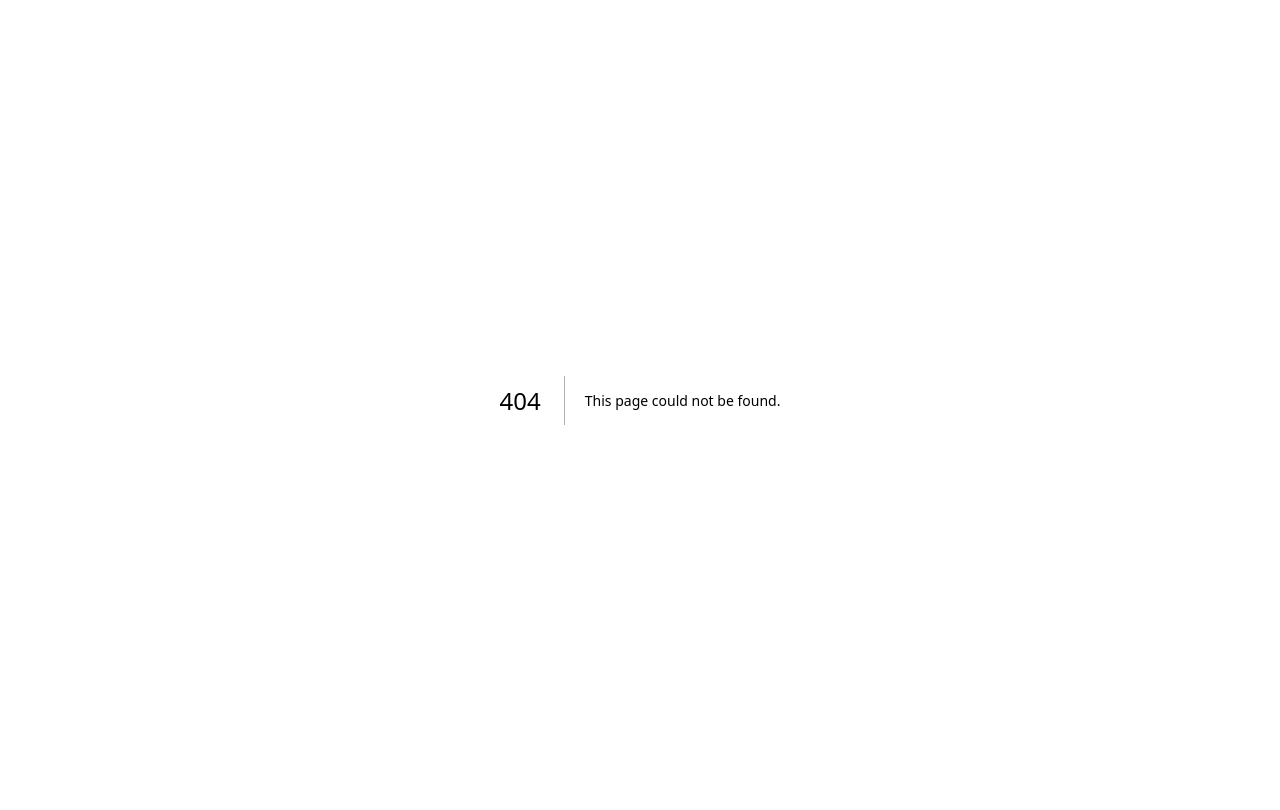
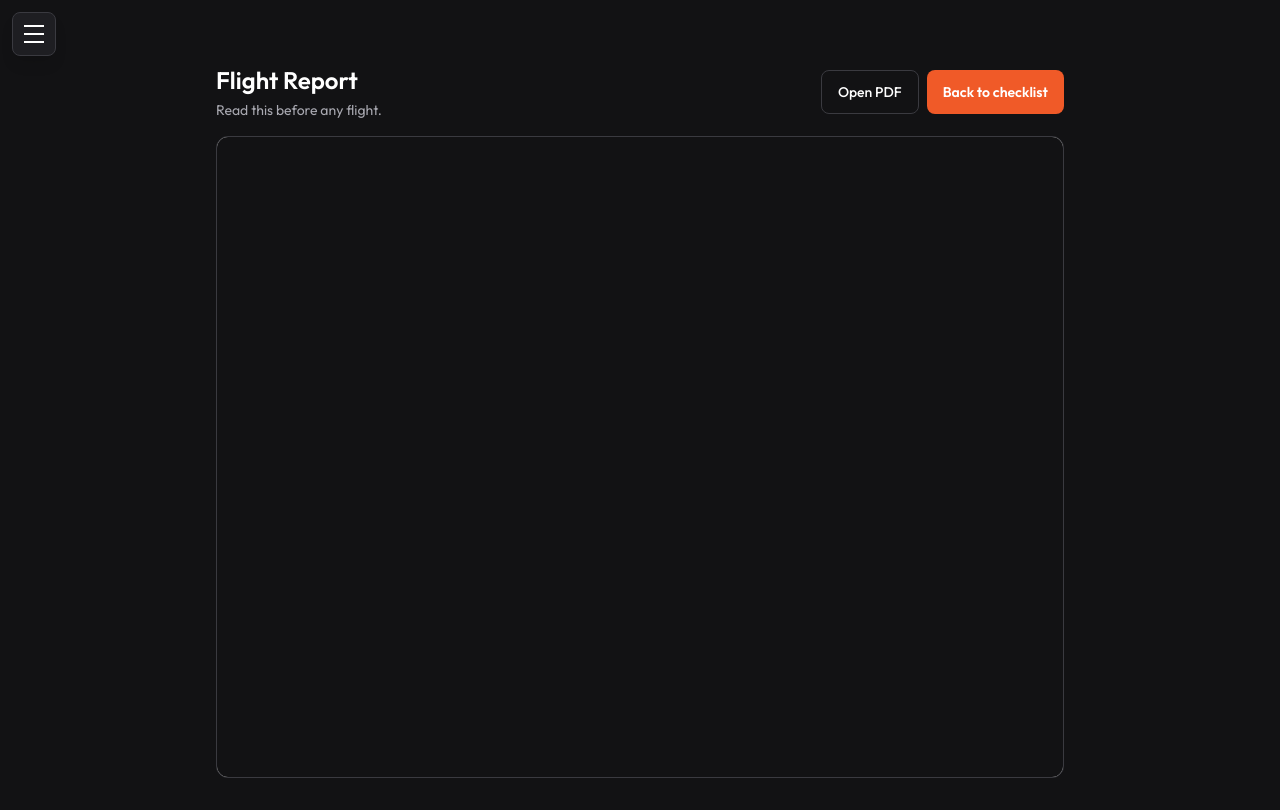
Before and after one commit to shay-bi/UAE-SiteVisit-Checklist, a Next.js app: page /flight-report in a window 1280 px wide. Before the commit this address had no page. Built offline with nearby package versions, Linux system fonts and the light colour scheme.

Commit message:
Add Flight Report page, sidebar menu, and updated flight checks.
Include the Flight Report PDF, a menu link, and a checklist button that opens the report.

```diff
--- a/src/app/admin/page.tsx
+++ b/src/app/admin/page.tsx
@@ -4,7 +4,7 @@ import { AdminPanel } from "@/components/AdminPanel";
 export default function AdminPage() {
   return (
     <div className="relative min-h-full overflow-hidden bg-background">
-      <div className="relative mx-auto flex min-h-full w-full max-w-lg flex-col px-4 pb-10 pt-8 sm:px-6">
+      <div className="relative mx-auto flex min-h-full w-full max-w-lg flex-col px-4 pb-10 pt-16 sm:px-6">
         <header className="mb-8 flex flex-col items-center text-center">
           <Image
             src="/brand/airobotics-dubai-logo.png?v=2"
--- /dev/null
+++ b/src/app/flight-report/page.tsx
@@ -0,0 +1,46 @@
+import type { Metadata } from "next";
+import Link from "next/link";
+
+export const metadata: Metadata = {
+  title: "Flight Report | Airobotics Dubai",
+  description: "Flight Report document for Airobotics Dubai site visits.",
+};
+
+export default function FlightReportPage() {
+  return (
+    <div className="mx-auto flex min-h-full w-full max-w-4xl flex-col px-4 pb-8 pt-16 sm:px-6">
+      <header className="mb-4 flex flex-col gap-3 sm:flex-row sm:items-center sm:justify-between">
+        <div>
+          <h1 className="text-2xl font-semibold text-white">Flight Report</h1>
+          <p className="mt-1 text-sm text-muted">
+            Read this before any flight.
+          </p>
+        </div>
+        <div className="flex flex-wrap gap-2">
+          <a
+            href="/docs/flight-report.pdf"
+            target="_blank"
+            rel="noopener noreferrer"
+            className="inline-flex min-h-11 items-center justify-center rounded-lg border border-border px-4 text-sm font-medium text-white"
+          >
+            Open PDF
+          </a>
+          <Link
+            href="/"
+            className="inline-flex min-h-11 items-center justify-center rounded-lg bg-brand-orange px-4 text-sm font-semibold text-white"
+          >
+            Back to checklist
+          </Link>
+        </div>
+      </header>
+
+      <div className="min-h-[70vh] flex-1 overflow-hidden rounded-xl border border-border bg-surface">
+        <iframe
+          title="Flight Report PDF"
+          src="/docs/flight-report.pdf#view=FitH"
+          className="h-[75vh] w-full border-0 bg-white sm:h-[80vh]"
+        />
+      </div>
+    </div>
+  );
+}
--- a/src/app/layout.tsx
+++ b/src/app/layout.tsx
@@ -1,5 +1,6 @@
 import type { Metadata, Viewport } from "next";
 import { Outfit } from "next/font/google";
+import { AppShell } from "@/components/AppShell";
 import "./globals.css";
 
 const outfit = Outfit({
@@ -30,7 +31,9 @@ export default function RootLayout({
 }>) {
   return (
     <html lang="en" className={`${outfit.variable} h-full antialiased`}>
-      <body className="min-h-full font-sans">{children}</body>
+      <body className="min-h-full font-sans">
+        <AppShell>{children}</AppShell>
+      </body>
     </html>
   );
 }
--- a/src/app/page.tsx
+++ b/src/app/page.tsx
@@ -4,7 +4,7 @@ import { SiteVisitApp } from "@/components/SiteVisitApp";
 export default function Home() {
   return (
     <div className="relative min-h-full overflow-hidden bg-background">
-      <div className="relative mx-auto flex min-h-full w-full max-w-lg flex-col px-4 pb-10 pt-8 sm:px-6">
+      <div className="relative mx-auto flex min-h-full w-full max-w-lg flex-col px-4 pb-10 pt-16 sm:px-6">
         <header className="mb-8 flex flex-col items-center text-center">
           <Image
             src="/brand/airobotics-dubai-logo.png?v=2"
--- /dev/null
+++ b/src/components/AppShell.tsx
@@ -0,0 +1,108 @@
+"use client";
+
+import Link from "next/link";
+import { usePathname } from "next/navigation";
+import { useEffect, useState } from "react";
+import { isAdminUser, loadUser } from "@/lib/auth";
+
+const NAV = [
+  { href: "/", label: "Checklist" },
+  { href: "/flight-report", label: "Flight Report" },
+] as const;
+
+export function AppShell({ children }: { children: React.ReactNode }) {
+  const pathname = usePathname();
+  const [open, setOpen] = useState(false);
+  const [showAdmin, setShowAdmin] = useState(false);
+
+  useEffect(() => {
+    const user = loadUser();
+    setShowAdmin(Boolean(user && isAdminUser(user)));
+  }, [pathname]);
+
+  useEffect(() => {
+    setOpen(false);
+  }, [pathname]);
+
+  useEffect(() => {
+    if (!open) return;
+    const onKey = (e: KeyboardEvent) => {
+      if (e.key === "Escape") setOpen(false);
+    };
+    window.addEventListener("keydown", onKey);
+    return () => window.removeEventListener("keydown", onKey);
+  }, [open]);
+
+  const links = showAdmin
+    ? [...NAV, { href: "/admin", label: "Admin panel" } as const]
+    : NAV;
+
+  return (
+    <div className="relative min-h-full bg-background">
+      <button
+        type="button"
+        aria-label="Open menu"
+        aria-expanded={open}
+        onClick={() => setOpen(true)}
+        className="fixed left-3 top-3 z-40 flex size-11 items-center justify-center rounded-lg border border-border bg-surface text-white shadow-lg"
+      >
+        <span className="flex flex-col gap-1.5" aria-hidden>
+          <span className="block h-0.5 w-5 bg-white" />
+          <span className="block h-0.5 w-5 bg-white" />
+          <span className="block h-0.5 w-5 bg-white" />
+        </span>
+      </button>
+
+      {open && (
+        <button
+          type="button"
+          aria-label="Close menu"
+          className="fixed inset-0 z-40 bg-black/60"
+          onClick={() => setOpen(false)}
+        />
+      )}
+
+      <aside
+        className={`fixed inset-y-0 left-0 z-50 flex w-72 max-w-[85vw] flex-col border-r border-border bg-surface transition-transform duration-200 ${
+          open ? "translate-x-0" : "-translate-x-full"
+        }`}
+      >
+        <div className="flex items-center justify-between border-b border-border px-4 py-4">
+          <p className="text-sm font-semibold tracking-wide text-white">
+            Menu
+          </p>
+          <button
+            type="button"
+            onClick={() => setOpen(false)}
+            className="rounded-lg px-2 py-1 text-sm text-muted hover:text-white"
+          >
+            Close
+          </button>
+        </div>
+        <nav className="flex flex-col gap-1 p-3">
+          {links.map((link) => {
+            const active =
+              link.href === "/"
+                ? pathname === "/"
+                : pathname.startsWith(link.href);
+            return (
+              <Link
+                key={link.href}
+                href={link.href}
+                className={`rounded-lg px-4 py-3 text-sm font-medium transition-colors ${
+                  active
+                    ? "bg-brand-orange/20 text-brand-orange"
+                    : "text-white hover:bg-surface-elevated"
+                }`}
+              >
+                {link.label}
+              </Link>
+            );
+          })}
+        </nav>
+      </aside>
+
+      <div className="min-h-full">{children}</div>
+    </div>
+  );
+}
--- a/src/components/FailureForm.tsx
+++ b/src/components/FailureForm.tsx
@@ -161,7 +161,7 @@ export function FailureForm({ user }: FailureFormProps) {
                 {group.items.map((item) => {
                   const on = Boolean(checked[item.id]);
                   return (
-                    <li key={item.id}>
+                    <li key={item.id} className="flex flex-col gap-2">
                       <label className="flex min-h-11 cursor-pointer items-start gap-3">
                         <input
                           type="checkbox"
@@ -178,6 +178,14 @@ export function FailureForm({ user }: FailureFormProps) {
                           {item.label}
                         </span>
                       </label>
+                      {item.action && (
+                        <a
+                          href={item.action.href}
+                          className="ml-8 inline-flex min-h-11 w-fit items-center justify-center rounded-lg bg-brand-orange px-4 text-sm font-semibold text-white"
+                        >
+                          {item.action.label}
+                        </a>
+                      )}
                     </li>
                   );
                 })}
--- a/src/lib/checklist.ts
+++ b/src/lib/checklist.ts
@@ -7,7 +7,7 @@ import type { ChecklistGroup } from "./types";
 export const SAFETY_CHECKLIST: ChecklistGroup[] = [
   {
     id: "readiness",
-    title: "Readiness",
+    title: "Before site",
     items: [
       {
         id: "readiness-1",
@@ -22,7 +22,8 @@ export const SAFETY_CHECKLIST: ChecklistGroup[] = [
     items: [
       {
         id: "in-site-1",
-        label: "Client informed: maintenance started, expected duration, and procedure",
+        label:
+          "Client informed that: maintenance started, expected duration, and procedure",
       },
       {
         id: "in-site-2",
@@ -38,10 +39,18 @@ export const SAFETY_CHECKLIST: ChecklistGroup[] = [
     items: [
       {
         id: "flight-1",
-        label: 'Read the "Flight Report" before any flight',
+        label: "Read the Flight Report before any flight",
+        action: {
+          href: "/flight-report",
+          label: "Flight Report",
+        },
       },
       {
         id: "flight-2",
+        label: "Check the GPS App",
+      },
+      {
+        id: "flight-3",
         label: "Got investigator approval to start the flight",
       },
     ],
--- a/src/lib/types.ts
+++ b/src/lib/types.ts
@@ -1,6 +1,11 @@
 export type ChecklistItem = {
   id: string;
   label: string;
+  /** Optional action button shown next to the item (e.g. Flight Report). */
+  action?: {
+    href: string;
+    label: string;
+  };
 };
 
 export type ChecklistGroup = {
```
Also changed, not shown: 1 other file (tests, documents, lock files or other folders).
